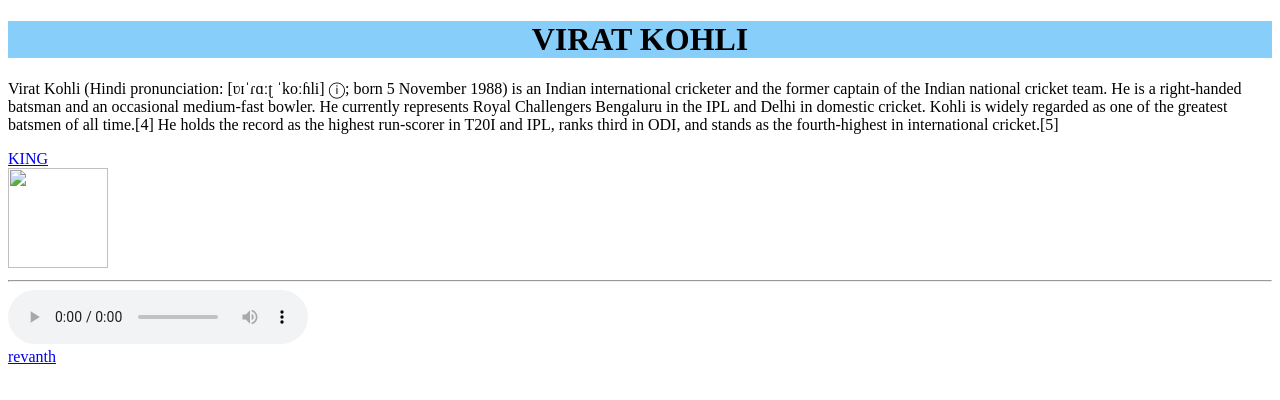
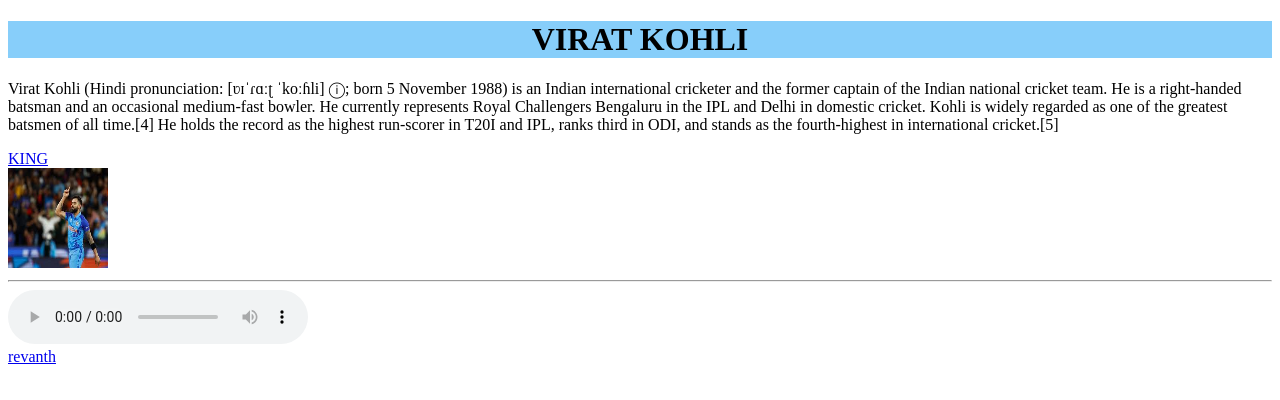
Before and after one commit to Revanth-32/AUDIO-HTML, a plain HTML site: page index.html in a window 1280 px wide. Drawn offline with Linux system fonts and the light colour scheme.

Commit message:
Update index.html

```diff
--- a/index.html
+++ b/index.html
@@ -15,7 +15,7 @@
         KING
 
     <BR>
-    <img src ="images/vk.jpg"
+    <img src ="vk.jpg"
     height = "100" width="100">
     <hr>
 
```
